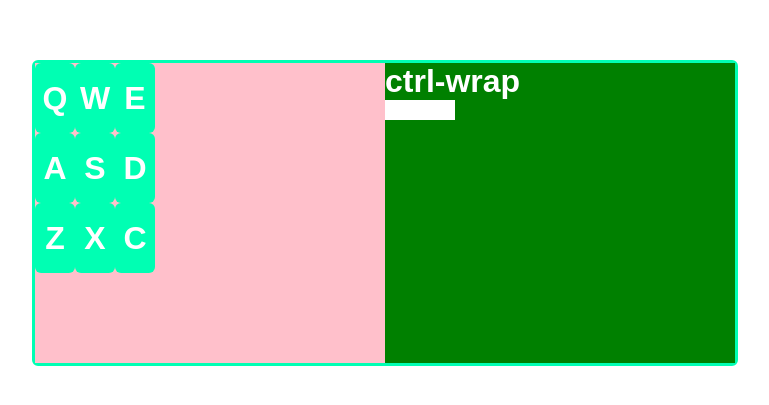
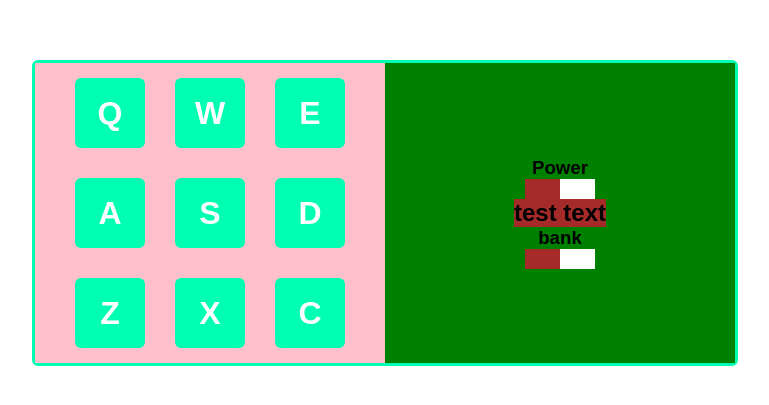
Before and after one commit to ajhernandez95/Beat-Machine, a React (Create React App) app: page / in a window 1280 px wide. Shown: the part 187-592 px from the top of the page, without its empty margins (255-1024 px from the left). Built offline with nearby package versions, Linux system fonts and the light colour scheme.

Commit message:
html for ctrlpad
still need css

```diff
--- a/src/App.css
+++ b/src/App.css
@@ -9,7 +9,6 @@ html {
   align-items: center;
   height: 100%;
 }
-
 
 #drum-machine {
   display: flex;
@@ -23,46 +22,61 @@ html {
 }
 
 .pad-wrap {
+  display: flex;
+  flex-wrap: wrap;
+  flex-direction: row;
+  justify-content: center;
+  align-items: center;
   width: 50%;
   background-color: pink;
 }
 
+.drum-pad {
+  display: flex;
+  justify-content: space-around;
+  align-items: center;
+  width: 70px;
+  height: 70px;
+  border-radius: 6px;
+  margin: 0 15px 0 15px;
+  background-color: rgb(0, 255, 179);
+}
+
 .ctrl-wrap {
+  display: flex;
+  flex-direction: column;
+  align-items: center;
+  justify-content: center;
   width: 50%;
   background-color: green;
 }
 
-.switch {
- width: 20%;
- height: 20px;
- background-color: white;
+.switch-wrap {
+  width: 20%;
+  height: 20px;
+  background-color: white;
 }
 
-.drum-pad {
-  display: flex;
-  justify-content: center;
-  align-items: center;
-  width: 40px;
-  height: 70px;
-  border-radius: 6px;
-  background-color: rgb(0, 255, 179);
+.switch {
+  height: 100%;
+  width: 50%;
+  background-color: brown;
 }
 
-
-
-.row-one {
-  display: flex;
-
+.sound-wrap {
+  background-color: brown;
 }
 
-.row-two {
-  display: flex;
-
+.bank-wrap {
+  width: 20%;
+  height: 20px;
+  background-color: white;
 }
 
-.row-three {
-  display: flex;
-
+.bank {
+  height: 100%;
+  width: 50%;
+  background-color: brown;
 }
 
 h1 {
--- a/src/App.js
+++ b/src/App.js
@@ -1,33 +1,17 @@
-import React, { Component } from 'react';
-import './App.css';
+import React, { Component } from "react";
+import "./App.css";
+import Ctrlpad from './Components/ctrlpad'
+import Beatpad from './Components/beatpad.js';
 
 class App extends Component {
   render() {
     return (
       <div id="drum-machine">
-      <div class='pad-wrap'>
-      <div class='row-one'>
-      <div class="drum-pad" id=""><h1>Q</h1></div>
-      <div class="drum-pad" id=""><h1>W</h1></div>
-      <div class="drum-pad" id=""><h1>E</h1></div>
+        <Beatpad />
+        <Ctrlpad />
+
       </div>
-      <div class='row-two'>
-      <div class="drum-pad" id=""><h1>A</h1></div>
-      <div class="drum-pad" id=""><h1>S</h1></div>
-      <div class="drum-pad" id=""><h1>D</h1></div>
-      </div>
-      <div class='row-three'>
-      <div class="drum-pad" id=""><h1>Z</h1></div>
-      <div class="drum-pad" id=""><h1>X</h1></div>
-      <div class="drum-pad" id=""><h1>C</h1></div>
-      </div>
-      </div>
-      <div class='ctrl-wrap'>
-      <h1>ctrl-wrap</h1>
-      <div class='switch' />
-      </div>
-      </div>
-         );
+    );
   }
 }
 
--- /dev/null
+++ b/src/Components/beatpad.js
@@ -0,0 +1,41 @@
+import React, { Component } from "react";
+
+class Beatpad extends Component {
+  render() {
+    return (
+      <div class="pad-wrap">
+        <div class="drum-pad" id="">
+          <h1>Q</h1>
+        </div>
+        <div class="drum-pad" id="">
+          <h1>W</h1>
+        </div>
+        <div class="drum-pad" id="">
+          <h1>E</h1>
+        </div>
+
+        <div class="drum-pad" id="">
+          <h1>A</h1>
+        </div>
+        <div class="drum-pad" id="">
+          <h1>S</h1>
+        </div>
+        <div class="drum-pad" id="">
+          <h1>D</h1>
+        </div>
+
+        <div class="drum-pad" id="">
+          <h1>Z</h1>
+        </div>
+        <div class="drum-pad" id="">
+          <h1>X</h1>
+        </div>
+        <div class="drum-pad" id="">
+          <h1>C</h1>
+        </div>
+      </div>
+    );
+  }
+}
+
+export default Beatpad;
--- /dev/null
+++ b/src/Components/ctrlpad.js
@@ -0,0 +1,23 @@
+import React, { Component } from "react";
+
+class Ctrlpad extends Component {
+  render() {
+    return (
+      <div class="ctrl-wrap">
+        <h3>Power</h3>
+        <div class="switch-wrap">
+          <div class="switch" />
+        </div>
+        <div class="sound-wrap">
+          <h2>test text</h2>
+        </div>
+        <h3>bank</h3>
+        <div class="bank-wrap">
+          <div class="bank" />
+        </div>
+      </div>
+    );
+  }
+}
+
+export default Ctrlpad;
```
Also changed, not shown: package.json (line endings or trailing spaces), 1 other file (tests, documents, lock files or other folders).
